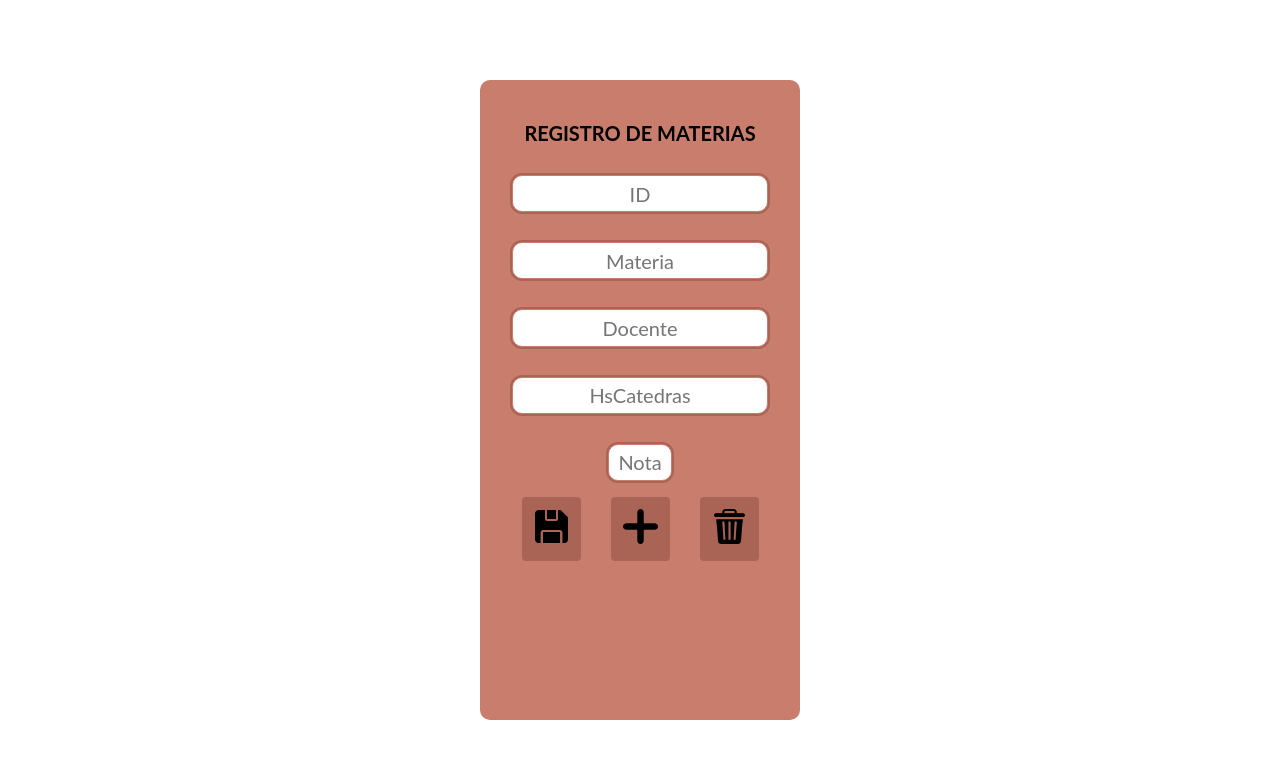
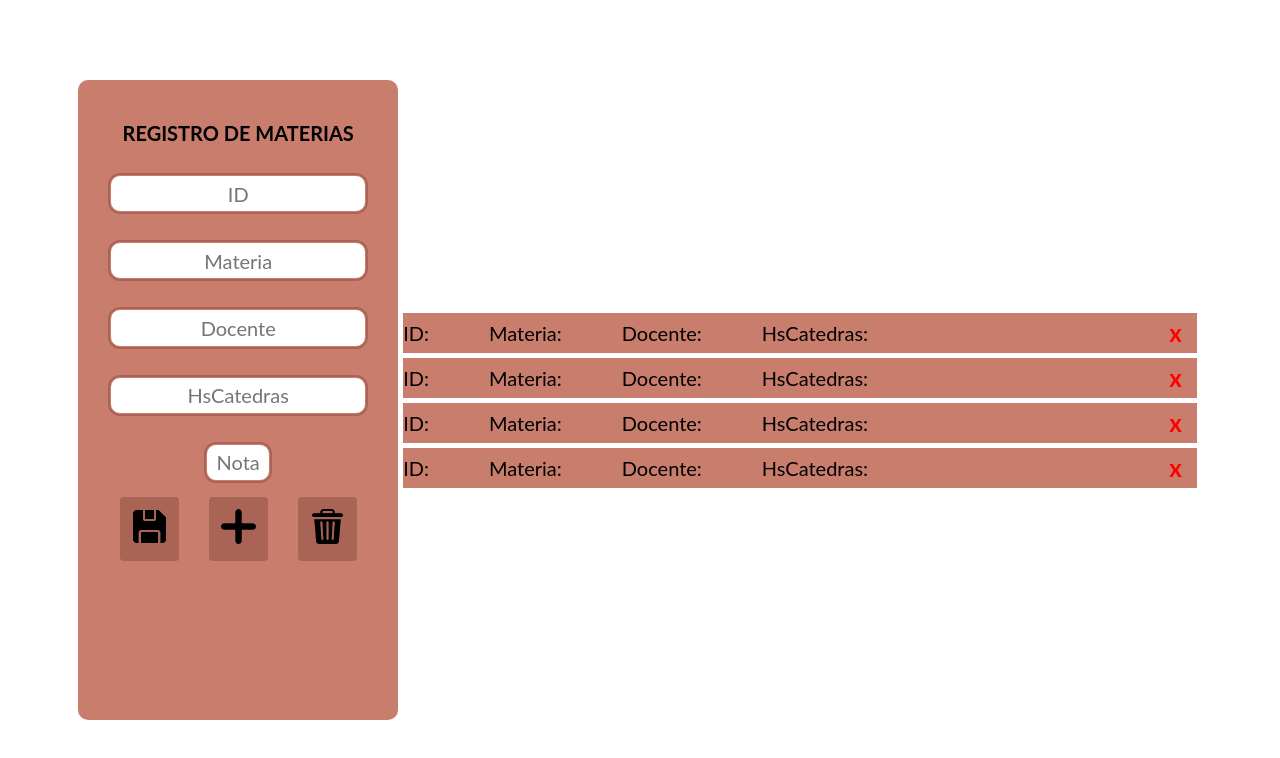
Before and after one commit to facundopantoja231/tpProgramacion, a React (Create React App) app: page / in a window 1280 px wide. Shown: the top 758 px of the page. Built offline with nearby package versions, Linux system fonts and the light colour scheme.

Commit message:
Solucion de errores y definicion de estilos en los componentes Accion y Listado

```diff
--- a/src/componentes/Accion.js
+++ b/src/componentes/Accion.js
@@ -8,6 +8,6 @@ export default class Accion extends React.Component {
 
   render() {
     const { titulo, onClick } = this.props;
-    return <div> 6c</div>;
+    return <div className="equis">x</div>;
   }
 }
--- a/src/componentes/Card.js
+++ b/src/componentes/Card.js
@@ -10,8 +10,16 @@ export default class Card extends React.Component {
   render() {
     const { titulo, onClick } = this.props;
     return(
-    <div className="">
+    <div className="Card">
+      <div className="Datos">
+        <span>ID:</span>
+        <span>Materia:</span>
+        <span>Docente:</span>
+        <span>HsCatedras:</span>
+      </div>
 
+
+      <Accion />
     </div>
   )};
 }
--- a/src/componentes/Formulario.js
+++ b/src/componentes/Formulario.js
@@ -48,25 +48,25 @@ editarNota(index, valor) {
           esNota={false}
           titulo="ID"
           valor={ID}
-          onChange={(valor) => this.setstate({ ID: valor })}
+          onChange={(valor) => this.setState({ ID: valor })}
         />
         <Input
           esNota={false}
           titulo="Materia"
           valor={Materia}
-          onChange={(valor) => this.setstate({ Materia: valor })}
+          onChange={(valor) => this.setState({ Materia: valor })}
         />
         <Input
           esNota={false}
           titulo="Docente"
           valor={Docente}
-          onChange={(valor) => this.setstate({ Docente: valor })}
+          onChange={(valor) => this.setState({ Docente: valor })}
         />
         <Input
           esNota={false}
           titulo="HsCatedras"
           valor={HsCatedras}
-          onChange={(valor) => this.setstate({ HsCatedras: valor })}
+          onChange={(valor) => this.setState({ HsCatedras: valor })}
         />
         <div className="notas" id="notas">
           {Nota.map((item, index) => {
--- a/src/componentes/Input.js
+++ b/src/componentes/Input.js
@@ -15,7 +15,7 @@ export default class Input extends React.Component {
             esNota=${true}
             titulo="Nota"
             valor=${Nota}
-            onChange=${(valor) => this.setstate({ Nota: valor })}
+            onChange=${(valor) => this.setState({ Nota: valor })}
           />
   		`
 
--- a/src/componentes/Listado.js
+++ b/src/componentes/Listado.js
@@ -1,4 +1,5 @@
 import React from "react";
+import Card from "../componentes/Card";
 
 export default class Listado extends React.Component {
   constructor(props) {
@@ -7,6 +8,13 @@ export default class Listado extends React.Component {
   }
 
   render() {
-    return;
+    return(
+      <div className="listado">
+        <Card />
+        <Card />
+        <Card />
+        <Card />
+      </div>
+    );
   }
 }
--- a/src/styles.css
+++ b/src/styles.css
@@ -113,3 +113,33 @@
     position: relative;
     user-select: none;
 }
+
+
+.Card {
+	height: 40px;
+	background-color: #C87D6D;
+	position: relative;
+}
+
+.equis {
+	color: red;
+	font-weight: 700;
+	cursor: pointer;
+	font-size: 1.5rem;
+	position: absolute;
+	right: 15px;
+	top: 5px;
+}
+
+.Card span {
+	font-size: 1.25rem;
+	display: flex;
+	justify-content: center;
+	align-items: center;
+}
+
+.Datos {
+	width: 80%;
+	display: flex;
+	gap: 60px;
+}
```
